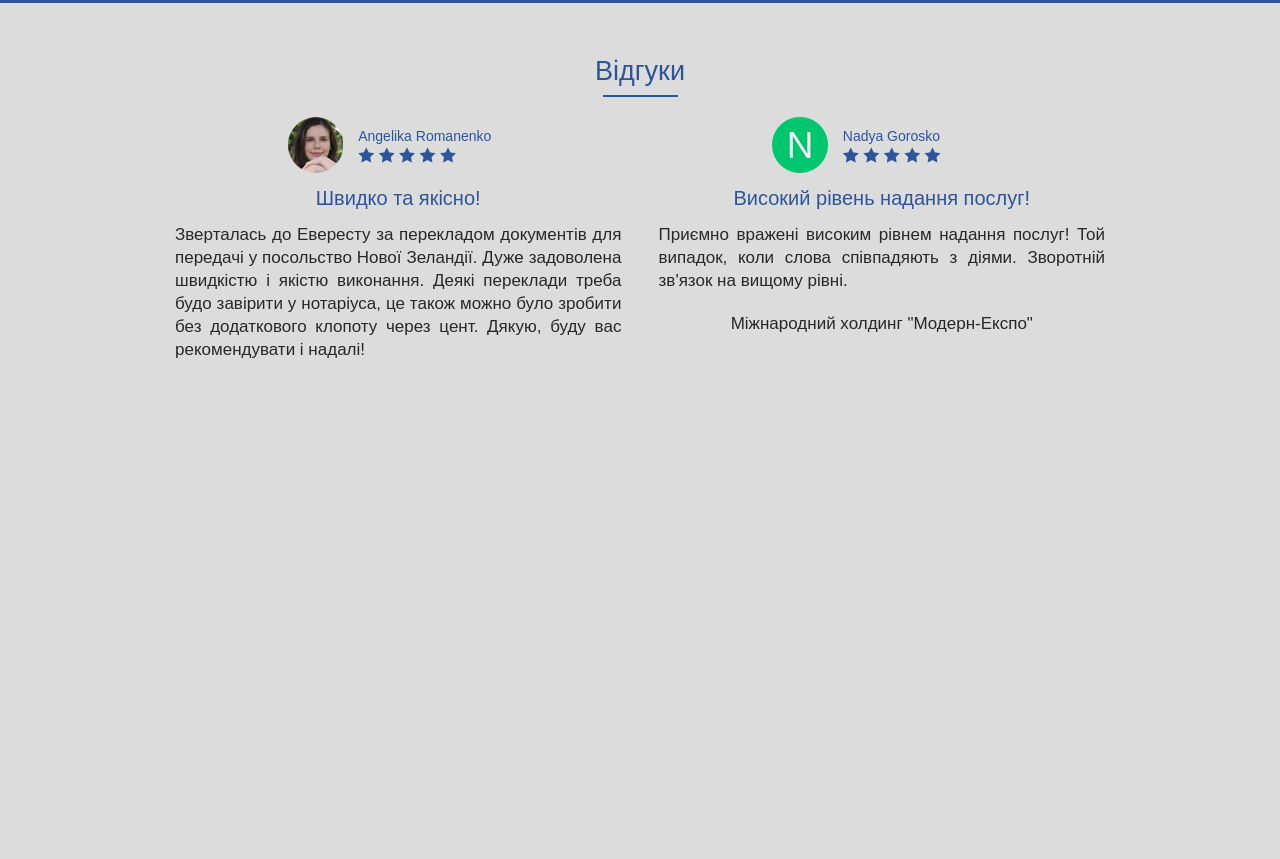
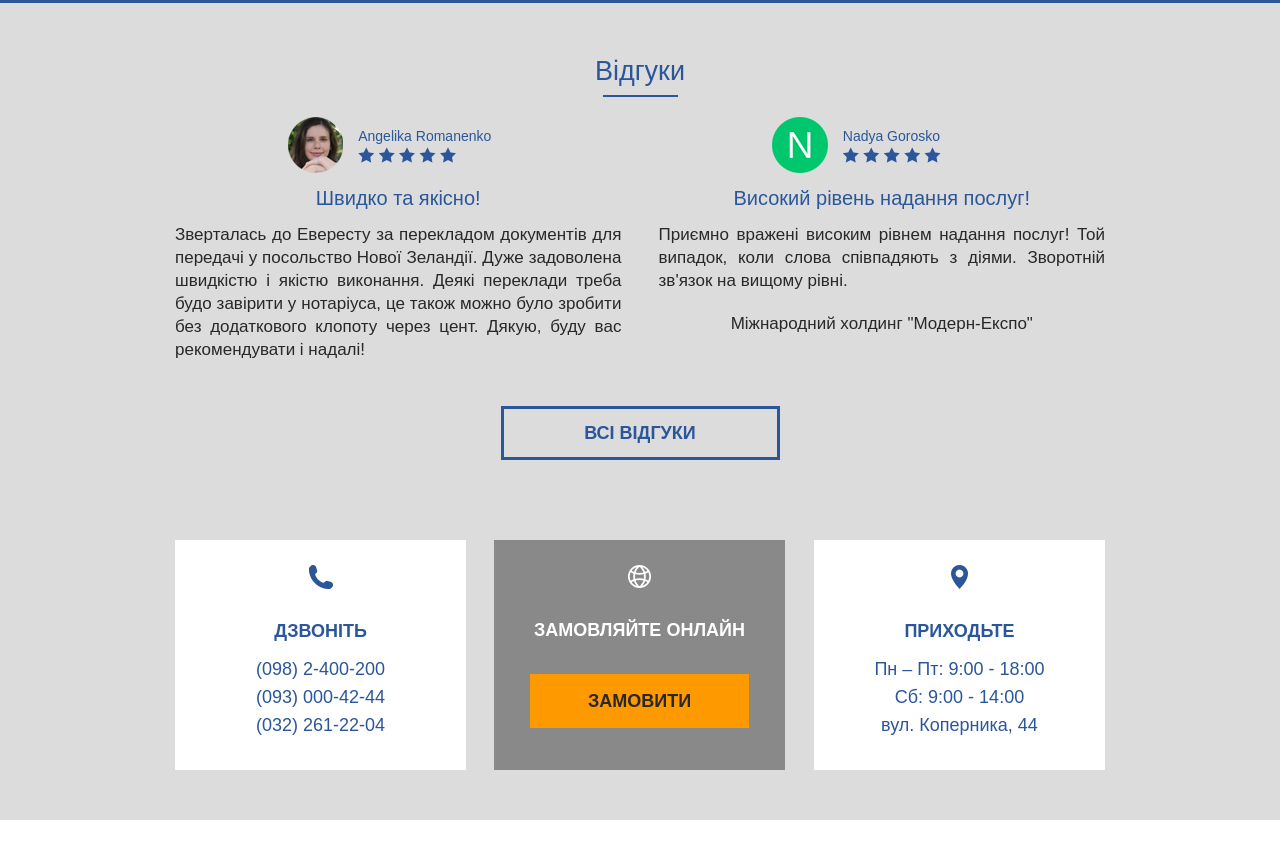
Before and after one commit to logolevel/translate_page_test, a website: page app/index.html in a window 1280 px wide. Shown: the part 1567-2426 px from the top of the page. After the commit the page ends 2387 px from the top, so only its background shows below. Drawn offline with Linux system fonts and the light colour scheme; files whose address does not match are found by name.

Commit message:
added contacts section

```diff
--- a/app/index.html
+++ b/app/index.html
@@ -229,7 +229,44 @@
 						<p class="reviews__item-paragraph reviews__item-paragraph--center">Міжнародний холдинг "Модерн-Експо"</p>
 					</div><!-- end reviews__item -->
 
+					<div class="btn--yellow-wrap">
+						<a href="#!" class="btn btn--yellow btn--yellow-redisign">Всі відгуки</a>
+					</div>
+
 				</div><!-- end reviews__item-wrap -->
+
+				<div class="contacts clearfix">
+
+					<div class="contacts__item">
+						<i class="icon-c icon-phone"></i>
+						<h2 class="contacts__title">Дзвоніть</h2>
+						<ul>
+							<li class="contacts__line">(098) 2-400-200</li>
+							<li class="contacts__line">(093)  000-42-44</li>
+							<li class="contacts__line">(032) 261-22-04</li>
+						</ul>
+					</div><!-- end contacts__item ONE -->
+
+					<div class="contacts__item contacts__item--middle">
+						<i class="icon-c icon-world"></i>
+						<h2 class="contacts__title">Замовляйте онлайн</h2>
+						<div class="btn--yellow-wrap btn--yellow-wrap--fill">
+							<a href="#!" class="btn btn--yellow btn--yellow--fill">Замовити</a>
+						</div>
+					</div><!-- end contacts__item TWO -->
+
+					<div class="contacts__item contacts__item--last">
+						<i class="icon-c icon-map"></i>
+						<h2 class="contacts__title">Приходьте</h2>
+						<ul>
+							<li class="contacts__line">Пн – Пт: 9:00 - 18:00</li>
+							<li class="contacts__line">Сб: 9:00 - 14:00</li>
+							<li class="contacts__line">вул. Коперника, 44</li>
+						</ul>
+					</div><!-- end contacts__item THREE -->
+
+				</div><!-- end contacts -->
+
 			</div><!-- end container -->
 		</section>
 
--- a/app/sass/_media.sass
+++ b/app/sass/_media.sass
@@ -54,8 +54,22 @@
 		&--yellow-wrap
 			width: 30%
 			margin: 20px auto 0
-.sliders
-	text-align: center
+	.sliders
+		text-align: center
+	.reviews__item
+		width: 48%
+		float: left
+		&--first
+			margin-right: 4%
+	.contacts__item
+		width: 31.3%
+		float: left
+		margin-right: 3%
+		&--last
+			float: right
+			margin-right: 0
+	.btn--yellow-wrap--fill
+		width: 75%
 /* Medium Devices, Desktops */
 @media only screen and (min-width : 959px)
 	.price .icon-arrow-left
--- a/app/sass/main.sass
+++ b/app/sass/main.sass
@@ -242,12 +242,10 @@ a
 /*reviews*/
 .reviews
 	background-color: #dcdcdc
-	height: 1325px
+	padding-bottom: 50px
 .reviews__item
-	width: 48%
-	float: left
-	&--first
-		margin-right: 4%
+	width: 100%
+	margin-bottom: 30px
 	&-info
 		text-align: left
 		width: 220px
@@ -289,5 +287,39 @@ a
 	color: $main-color
 .rating.vote-cast .star, .rating:hover .star
 	color: #ffd700
+.btn--yellow-redisign
+	color: $main-color
+	border: 3px solid $main-color
+	margin-bottom: 50px
+/*contacts*/
+.icon-c
+	display: inline-block
+.contacts
+	&__item
+		color: $main-color
+		background-color: #fff
+		padding: 25px 0 35px
+		font-size: 18px
+		width: 100%
+		margin-top: 30px
+		height: 230px
+		&--middle
+			background-color: #898989
+			color: #fff
+	&__title
+		font-size: 18px
+		font-family: $title-font
+		text-transform: uppercase
+		font-weight: bold
+		margin: 30px 0 15px
+	&__line
+		padding: 5px
+.btn--yellow-wrap--fill
+	width: 75%
+	margin: 0 auto
+.btn--yellow--fill
+	color: $text-color
+	background-color: #ff9900
+	border: 3px solid #ff9900
 /*media queries*/
 @import "_media";
```
Also changed, not shown: app/css/main.css.
